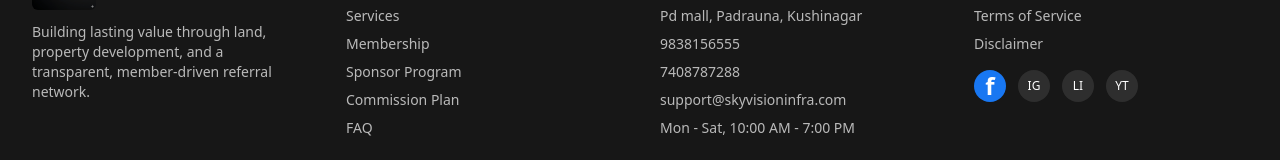
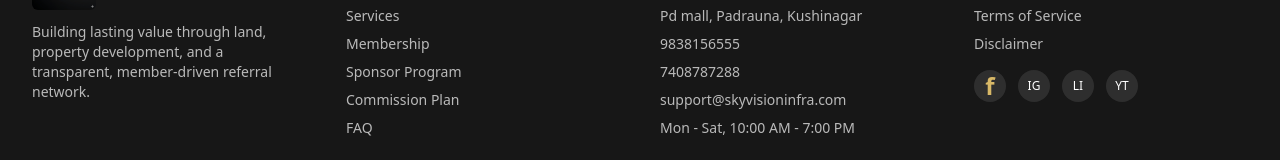
Before and after one commit to b2crajesh/SkyVisionInfra, a React (Vite) app in the folder client/: page / in a window 1280 px wide. Shown: the part 2074-2234 px from the top of the page. Built offline with nearby package versions, Linux system fonts and the light colour scheme; no server answers.

Commit message:
Updated the Facebook icon to use the site’s gold-and-charcoal colors. The client build passes. See Footer.tsx; redeploy to apply it to the live site.

```diff
--- a/client/src/components/Footer.tsx
+++ b/client/src/components/Footer.tsx
@@ -68,9 +68,9 @@ export default function Footer() {
                   target="_blank"
                   rel="noopener noreferrer"
                   aria-label="Visit Sky Vision Infra on Facebook"
-                  className="flex h-8 w-8 items-center justify-center rounded-full bg-[#1877F2] hover:bg-[#166FE5]"
+                  className="flex h-8 w-8 items-center justify-center rounded-full bg-white/10 text-gold-light transition-colors hover:bg-gold-light hover:text-navy"
                 >
-                  <span aria-hidden="true" className="text-2xl font-bold leading-none text-white">
+                  <span aria-hidden="true" className="text-2xl font-bold leading-none">
                     f
                   </span>
                 </a>
```
